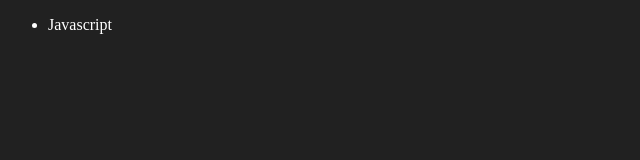
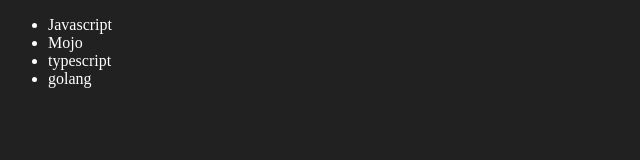
Before and after one commit to Harsha-ak23/Javascript, a plain HTML site: page 04_DOM/four.html in a window 1280 px wide. Shown: the whole page, without its empty margins (0-640 px from the left). Drawn offline with Linux system fonts and the light colour scheme.

Commit message:
edit element using javascript dom

```diff
--- a/04_DOM/four.html
+++ b/04_DOM/four.html
@@ -12,6 +12,28 @@
 
 </body>
 <script>
+    function addLanguage(langName){
+        const li = document.createElement('li');
+        li.innerHTML = `${langName}`
+        document.querySelector(".language").appendChild(li);
+    }
+    addLanguage("python");
+    addLanguage("typescript");
+
+    function addOptiLanguage(langName){
+        const li = document.createElement('li');
+        li.appendChild(document.createTextNode(langName));
+        document.querySelector('.language').appendChild(li);
+    }
+    addOptiLanguage('golang');
+
+
+    //Edit
+    const secondLang = document.querySelector("li:nth-child(2)")
+    //secondLang.innerHTML = "Mojo"
+    const newli = document.createElement('li')
+    newli.textContent = "Mojo"
+    secondLang.replaceWith(newli);
 
 </script>
 </html>
```
